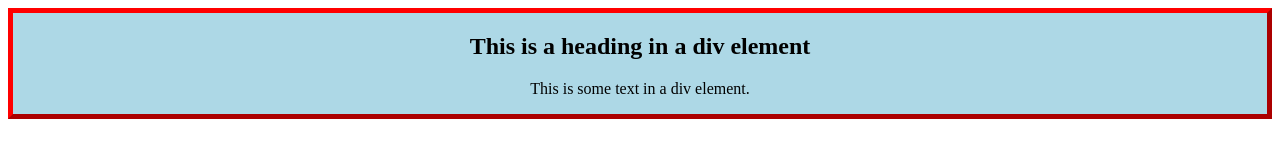
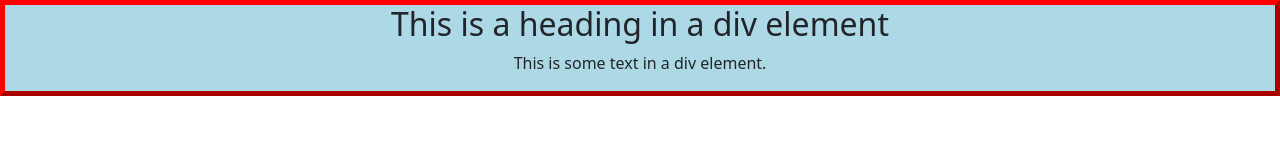
Before and after one commit to dirkarnez/minimal-react-development, a plain HTML site: page index.html in a window 1280 px wide. Drawn offline with nearby package versions, Linux system fonts and the light colour scheme.

Commit message:
- update index.html

```diff
--- a/index.html
+++ b/index.html
@@ -3,6 +3,7 @@
 <head>
 	<meta charset="UTF-8">
 	<meta name="viewport" content="width=device-width, initial-scale=1.0">
+	<link href="https://cdn.jsdelivr.net/npm/bootstrap@5.0.2/dist/css/bootstrap-reboot.min.css" rel="stylesheet">
 	<style>
 	.myDiv {
 		border: 5px outset red;
```
Lines whose indentation alone changed are shown as unchanged.
